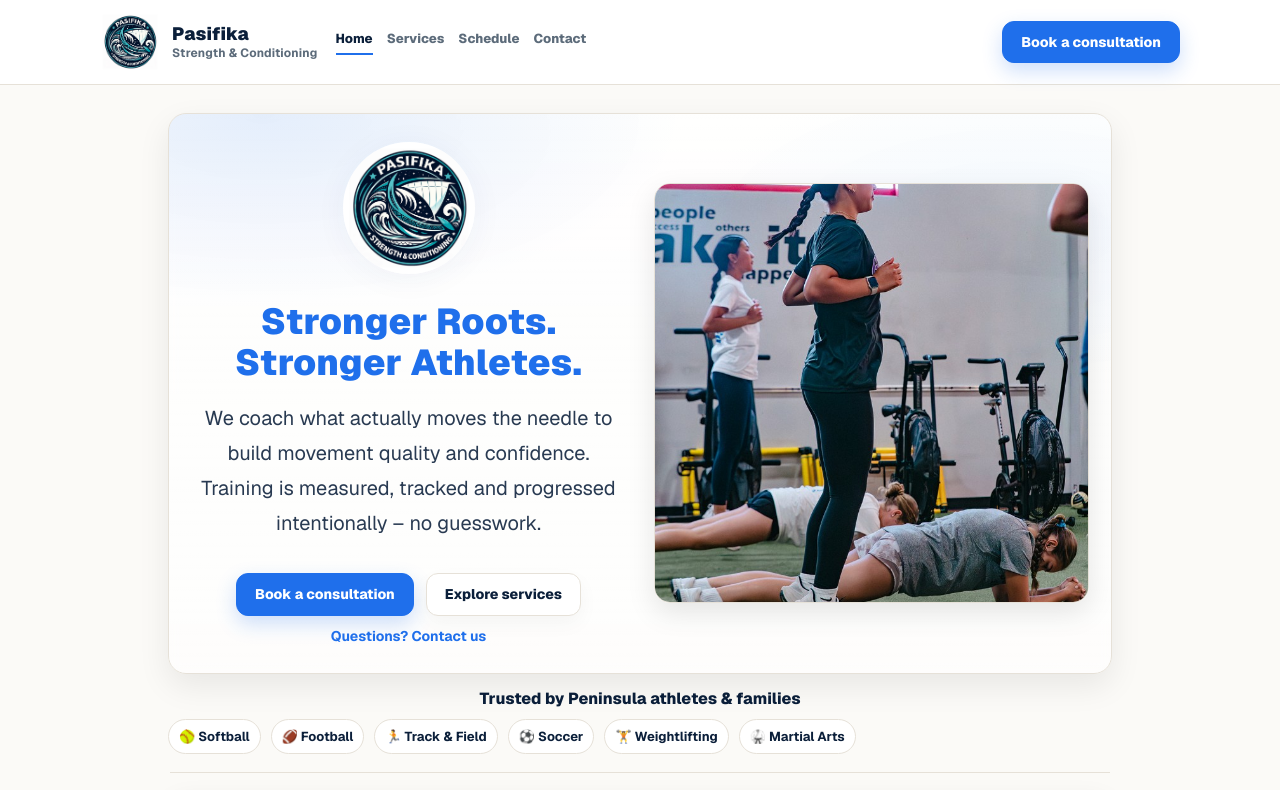
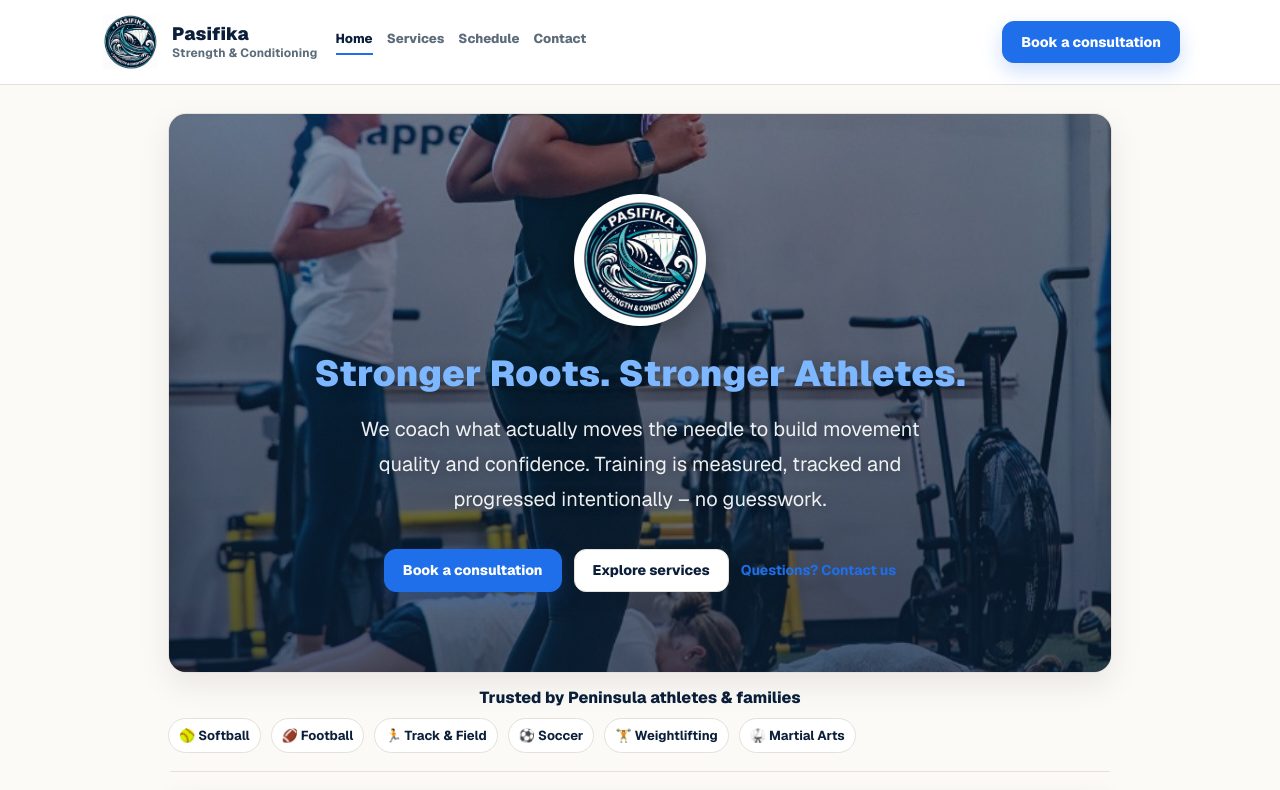
Before and after one commit to UHE4VY/pasifika-sc, a Next.js app: page / in a window 1280 px wide. Shown: the top 790 px of the page. Built offline with nearby package versions, Linux system fonts and the light colour scheme.

Commit message:
Updated photos to hero and why psc sections

```diff
--- a/app/page.tsx
+++ b/app/page.tsx
@@ -15,8 +15,15 @@ export default function HomePage() {
 
         {/* HERO */}
         <section style={heroWrapStyle}>
-          <div style={heroGridStyle}>
-            <div style={heroTopStyle}>
+          <img
+            src="/hero/hero.png"
+            alt=""
+            aria-hidden="true"
+            style={heroBackgroundImageStyle}
+          />
+          <div style={heroOverlayStyle} aria-hidden="true" />
+
+          <div style={heroContentStyle}>
             <div style={{ ...heroLogoWrapStyle, marginBottom: 28 }}>
               <img
                 src="/psc_logo.png"
@@ -29,7 +36,7 @@ export default function HomePage() {
                   objectFit: "contain",
                   display: "block",
                   margin: "0 auto",
-                    boxShadow: "0 4px 32px rgba(30,61,125,0.05)",
+                  boxShadow: "0 8px 32px rgba(0,0,0,0.35)",
                 }}
               />
             </div>
@@ -41,13 +48,14 @@ export default function HomePage() {
                 fontWeight: 900,
                 textAlign: "center",
                 letterSpacing: "0.01em",
-                  color: "var(--navy)",
+                color: "#ffffff",
                 marginBottom: 18,
                 marginTop: 0,
                 lineHeight: 1.13,
+                textShadow: "0 2px 16px rgba(0,0,0,0.35)",
               }}
             >
-                <span style={{ color: "var(--accent)" }}>
+              <span style={{ color: "var(--accent-soft)" }}>
                 Stronger Roots. Stronger Athletes.
               </span>
             </p>
@@ -59,6 +67,9 @@ export default function HomePage() {
                 maxWidth: 560,
                 marginLeft: "auto",
                 marginRight: "auto",
+                color: "rgba(255,255,255,0.92)",
+                opacity: 1,
+                textShadow: "0 1px 12px rgba(0,0,0,0.3)",
               }}
             >
               We coach what actually moves the needle to build movement
@@ -78,15 +89,6 @@ export default function HomePage() {
               <CallToAction href="/contact" variant="link">
                 Questions? Contact us
               </CallToAction>
-              </div>
-            </div>
-
-            <div style={heroImageWrapStyle}>
-              <img
-                src="/hero/hero.png"
-                alt="Athletes training at Pasifika Strength and Conditioning"
-                style={heroImageStyle}
-              />
             </div>
           </div>
         </section>
@@ -216,7 +218,7 @@ export default function HomePage() {
             <div style={whyPscImageWrapStyle}>
               <img
                 src="/home/why-psc.png"
-                alt="Athletes training barbell squats at Pasifika Strength and Conditioning"
+                alt="Athlete performing a box jump during training at PSC"
                 style={whyPscImageStyle}
               />
             </div>
@@ -507,38 +509,45 @@ const pageStyle: React.CSSProperties = {
 };
 
 const heroWrapStyle: React.CSSProperties = {
+  position: "relative",
   border: "1px solid var(--border)",
   borderRadius: 18,
-  padding: "28px 22px",
-  background:
-    "radial-gradient(700px 320px at 10% 0%, rgba(31,111,235,0.12), transparent 60%), radial-gradient(600px 280px at 90% 20%, rgba(125,183,255,0.10), transparent 55%), linear-gradient(180deg, rgba(255,255,255,0.85), rgba(255,255,255,0.65))",
-  backdropFilter: "blur(6px)",
+  overflow: "hidden",
+  minHeight: "min(560px, 72vh)",
+  display: "flex",
+  alignItems: "center",
+  justifyContent: "center",
+  padding: "48px 22px",
   boxShadow: "0 12px 32px rgba(0,0,0,0.08)",
 };
 
-const heroGridStyle: React.CSSProperties = {
-  display: "grid",
-  gridTemplateColumns: "repeat(auto-fit, minmax(280px, 1fr))",
-  gap: 28,
-  alignItems: "center",
+const heroBackgroundImageStyle: React.CSSProperties = {
+  position: "absolute",
+  inset: 0,
   width: "100%",
+  height: "100%",
+  objectFit: "cover",
+  objectPosition: "center",
+  display: "block",
 };
 
-const heroImageWrapStyle: React.CSSProperties = {
-  width: "100%",
-  minHeight: 280,
+const heroOverlayStyle: React.CSSProperties = {
+  position: "absolute",
+  inset: 0,
+  background:
+    "linear-gradient(180deg, rgba(11, 31, 58, 0.45) 0%, rgba(11, 31, 58, 0.68) 100%)",
 };
 
-const heroImageStyle: React.CSSProperties = {
+const heroContentStyle: React.CSSProperties = {
+  position: "relative",
+  zIndex: 1,
   width: "100%",
-  height: "100%",
-  minHeight: 280,
-  maxHeight: 420,
-  objectFit: "cover",
-  borderRadius: 16,
-  display: "block",
-  border: "1px solid var(--border)",
-  boxShadow: "0 10px 28px rgba(0,0,0,0.10)",
+  maxWidth: 720,
+  margin: "0 auto",
+  display: "flex",
+  flexDirection: "column",
+  alignItems: "center",
+  textAlign: "center",
 };
 
 const whyPscGridStyle: React.CSSProperties = {
@@ -559,13 +568,6 @@ const whyPscImageStyle: React.CSSProperties = {
   borderRadius: 16,
   display: "block",
   border: "1px solid var(--border)",
-};
-
-const heroTopStyle: React.CSSProperties = {
-  display: "flex",
-  flexDirection: "column",
-  alignItems: "center",
-  textAlign: "center",
 };
 
 const titleStyle: React.CSSProperties = {
```
Also changed, not shown: public/home/why-psc.png. Lines whose indentation alone changed are shown as unchanged.
